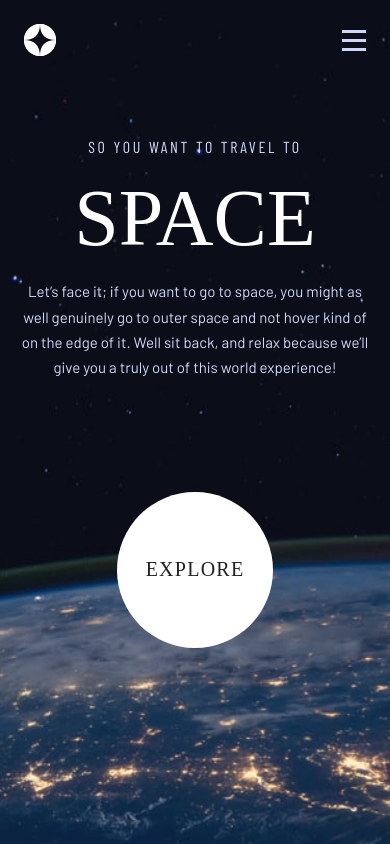
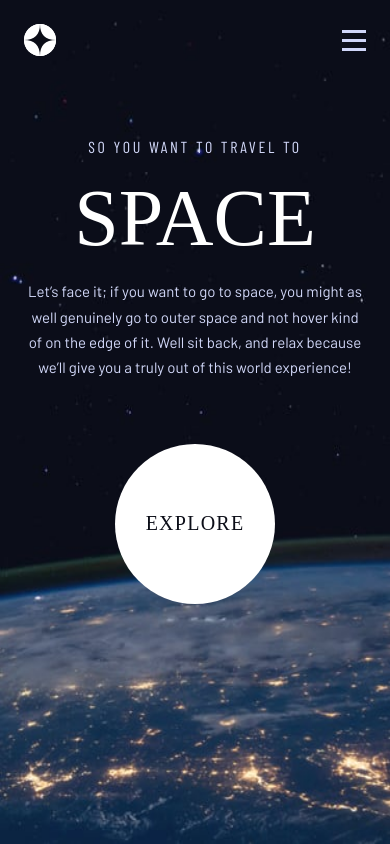
Before and after one commit to otodavid/space-tourism, a Next.js app: page / in a window 390 px wide. Built offline with nearby package versions, Linux system fonts and the light colour scheme; a web font is replaced by a local one.

Commit message:
responsiveness for tablet-sized screens

```diff
--- a/components/Layout.jsx
+++ b/components/Layout.jsx
@@ -22,7 +22,10 @@ const Layout = ({ children, title, sx, description }) => {
         <meta name='viewport' content='initial-scale=1, width=device-width' />
       </Head>
 
-      <Container disableGutters sx={[sx, { minHeight: '100vh' }]}>
+      <Container
+        disableGutters
+        sx={[sx, { minHeight: '100vh', overflow: 'hidden' }]}
+      >
         <Header />
 
         <Box component='main'>{children}</Box>
--- a/pages/index.js
+++ b/pages/index.js
@@ -1,4 +1,3 @@
-import styles from '../styles/Home.module.css';
 import { Typography, Button } from '@mui/material';
 import Layout from '../components/Layout';
 import { Box } from '@mui/system';
@@ -12,21 +11,21 @@ export default function Home() {
             variant='h5'
             component='h5'
             color='primary.main'
-            sx={{ mt: 7 }}
+            sx={{ mt: { xs: 7, sm: 14 } }}
           >
             so you want to travel to
           </Typography>
           <Typography variant='h1' sx={{ my: 1.8, color: 'neutral.light' }}>
             space
           </Typography>
-          <Typography variant='body1' color='primary.main'>
+          <Typography variant='body1' color='primary.main' sx={styledHeroText}>
             Let’s face it; if you want to go to space, you might as well
             genuinely go to outer space and not hover kind of on the edge of it.
             Well sit back, and relax because we’ll give you a truly out of this
             world experience!
           </Typography>
         </Box>
-        <Box sx={styledButtonWrapper} className={styles.heading}>
+        <Box sx={styledButtonWrapper}>
           <Button
             variant='contained'
             sx={styledExploreButton}
@@ -41,58 +40,77 @@ export default function Home() {
   );
 }
 
-const styledLayout = {
-  background:
-    'url(assets/home/background-home-mobile.jpg) center center / 100% 100% no-repeat',
+const styledLayout = (theme) => ({
+  backgroundImage: 'url(assets/home/background-home-mobile.jpg)',
+  backgroundColor: theme.palette.neutral.dark,
+  backgroundPosition: 'center center',
+  backgroundSize: '100% 100%',
+  backgroundRepeat: 'no-repeat',
+
+  [theme.breakpoints.up('sm')]: {
+    backgroundImage: 'url(assets/home/background-home-tablet.jpg)',
+  },
+});
+
+const styledHeroText = {
+  width: 'min(100% - 1rem, 27.5rem)',
+  mx: 'auto',
 };
 
-const styledButtonWrapper = ({ palette }) => ({
-  display: 'flex',
-  justifyContent: 'center',
-  alignItems: 'center',
-  width: 'min(40vw, 400px)',
-  height: 'min(40vw, 400px)',
-  position: 'relative',
-  color: palette.neutral.dark,
-  mx: 'auto',
-  mt: 14,
+const styledButtonWrapper = (theme) => ({
+  width: 'max-content',
+  margin: ' 4rem auto',
+  isolation: 'isolate',
+
+  [theme.breakpoints.up('sm')]: {
+    mt: '9.5rem',
+  },
+});
+
+const styledExploreButton = (theme) => ({
+  width: '10rem',
+  height: '10rem',
   borderRadius: '50%',
-  isolation: 'isolate',
+  bgcolor: theme.palette.neutral.light,
+
+  [theme.breakpoints.up('sm')]: {
+    width: '15rem',
+    height: '15rem',
+  },
+
+  // override default material UI button hover style
+  '&:hover': {
+    bgcolor: theme.palette.neutral.light,
+  },
 
   '&::after': {
     content: '""',
     position: 'absolute',
     inset: 0,
-    width: '100%',
-    height: '100%',
     bgcolor: 'hsla(0, 0%, 100%, .1)',
     borderRadius: '50%',
-    transform: 'translate(0, 0)',
+    transform: 'scale(0)',
     zIndex: -1,
-    transition: 'all .3s ease-in-out',
+    transition: 'all .4s ease',
   },
 
   '&:hover::after': {
-    width: '164.23%',
-    height: '164.23%',
-    transform: 'translate(-19.5%, -19.5%)',
+    transform: 'scale(1.4)',
+
+    [theme.breakpoints.up('sm')]: {
+      transform: 'scale(1.6)',
+    },
   },
 });
 
-const styledExploreButton = ({ palette }) => ({
-  width: 'inherit',
-  height: 'inherit',
-  borderRadius: 'inherit',
-  bgcolor: palette.neutral.light,
-
-  '&:hover': {
-    bgcolor: palette.neutral.light,
-  },
-});
-
-const styledButtonText = {
+const styledButtonText = (theme) => ({
   fontFamily: 'Bellefair',
   fontSize: '20px',
   textTransform: 'uppercase',
   letterSpacing: '1.25px',
-};
+  color: theme.palette.neutral.dark,
+
+  [theme.breakpoints.up('sm')]: {
+    fontSize: '2rem',
+  },
+});
--- a/styles/Home.module.css
+++ /dev/null
@@ -1,4 +0,0 @@
-.heading {
-    /* color: red; */
-    /* background-color: blue; */
-}
```
